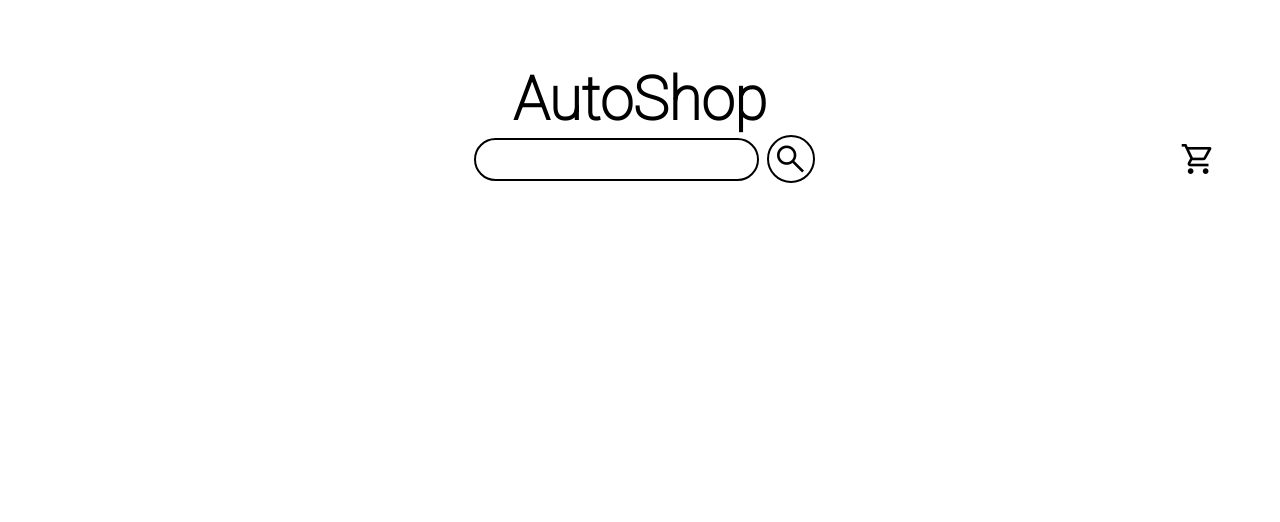
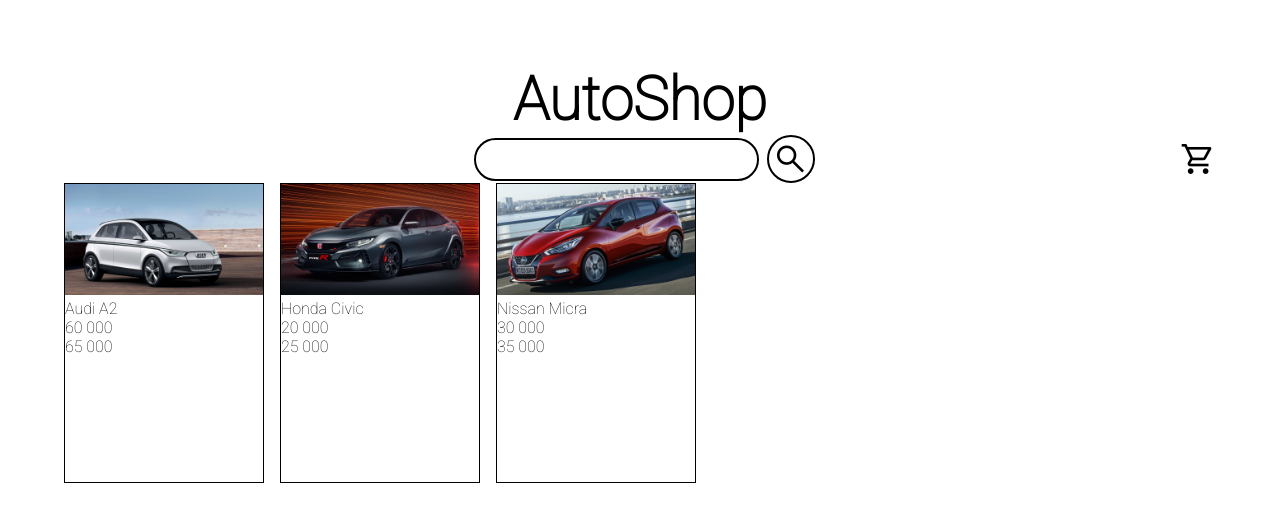
Before and after one commit to Thestroyer/AutoShop, a PHP site: page / in a window 1280 px wide. Shown: the top 522 px of the page. Run offline with PHP 8.4, Linux system fonts and the light colour scheme.

Commit message:
testing cards (no PHP yet)

```diff
--- a/index.php
+++ b/index.php
@@ -25,10 +25,29 @@
             <input class="wyszukiwarka-pole">
             <button class="wyszukiwarka-button material-symbols-outlined">search</button>
         </div>
-        <div class="koszyk material-symbols-outlined">shopping_cart</div>
+        <button class="koszyk material-symbols-outlined">shopping_cart</button>
     </header>
     <main>
-        <section class="promocje"></section>
+        <section class="promocje">
+            <div class="card">
+                <div class="card-image"><img src="images/a2.jpg" alt="" srcset=""></div>
+                <div class="card-title">Audi A2</div>
+                <div class="card-price">60 000</div>
+                <div class="card-price-old">65 000</div>
+            </div>
+            <div class="card">
+                <div class="card-image"><img src="images/civic.jpg" alt="" srcset=""></div>
+                <div class="card-title">Honda Civic</div>
+                <div class="card-price">20 000</div>
+                <div class="card-price-old">25 000</div>
+            </div>
+            <div class="card">
+                <div class="card-image"><img src="images/micra.jpg" alt="" srcset=""></div>
+                <div class="card-title">Nissan Micra</div>
+                <div class="card-price">30 000</div>
+                <div class="card-price-old">35 000</div>
+            </div>
+        </section>
         <section class="ogloszenia"></section>
     </main>
 </body>
--- a/main.css
+++ b/main.css
@@ -2,6 +2,9 @@
     margin: 0;
     padding: 0;
     box-sizing: border-box;
+}
+input, button{
+    user-select: none;
 }
 body{
     height: 100vh;
@@ -50,7 +53,26 @@
     position: absolute;
     right: 0;
     font-size: 36px !important;
+    background-color: transparent;
+    border: none;
+    outline: none;
+}
+.koszyk:hover{
+    cursor: pointer;
 }
 main{
-    background: black;
+
 }
+.promocje{
+    display: flex;
+    gap: 16px;
+}
+.card{
+    width: 200px;
+    height: 300px;
+    border: 1px solid black;
+}
+.card-image img{
+    width: 100%;
+    flex-shrink: 8;
+}
```
